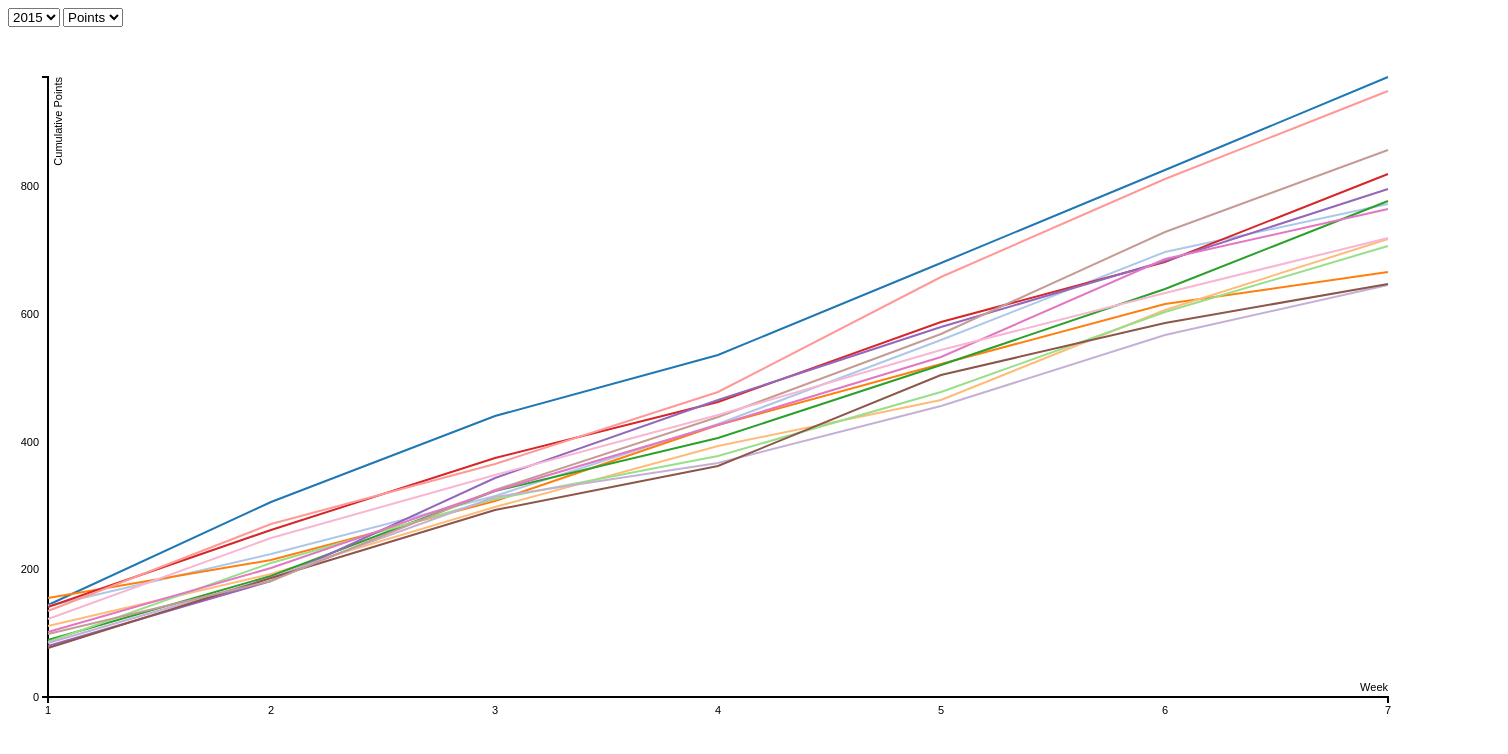
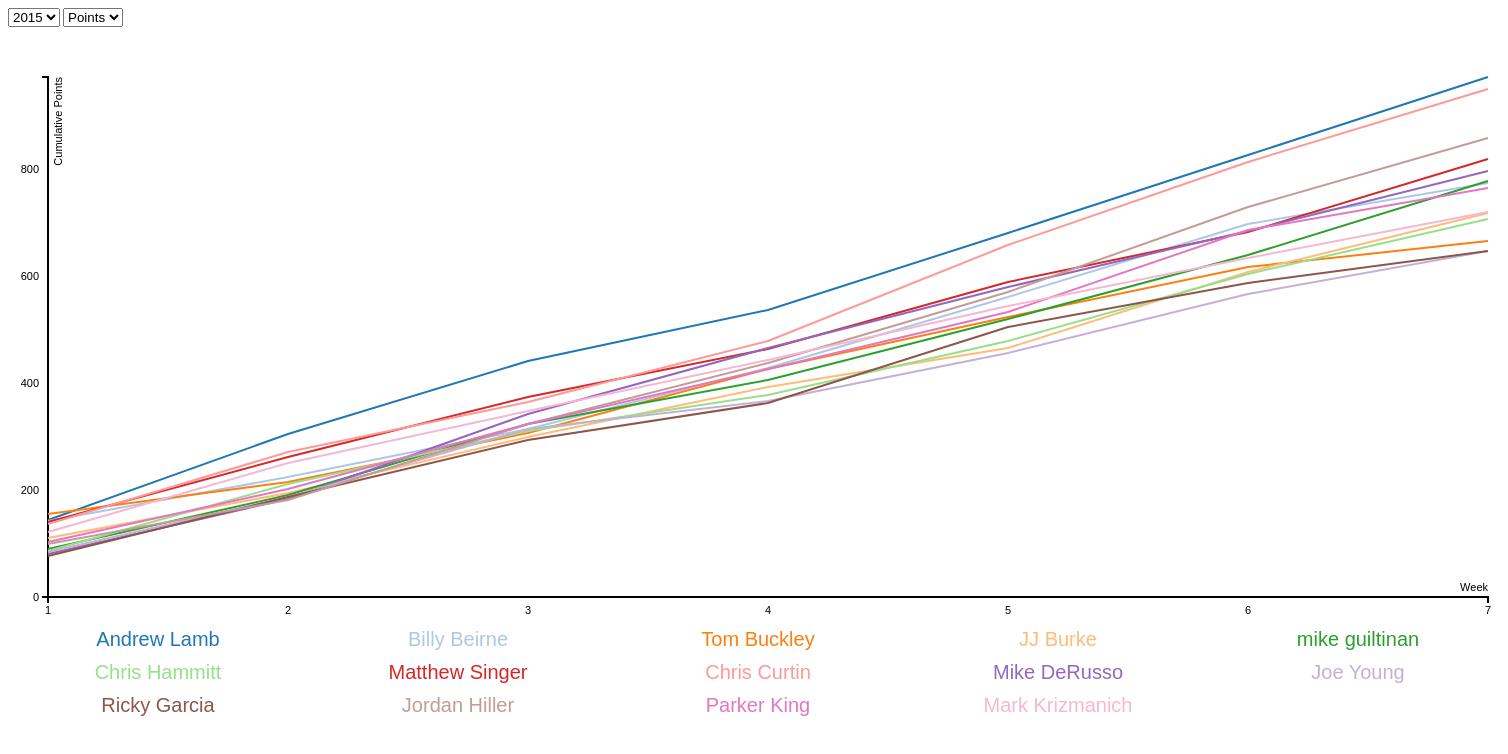
Before and after one commit to jjburke1/jjburke1.github.io, a plain HTML site: page la_liga_port_lodge.html in a window 1280 px wide. Shown: the whole page, 1508 px wide, since content can reach past the window. Drawn offline with nearby package versions, Linux system fonts and the light colour scheme.

Commit message:
updated page with labels

```diff
--- a/la_liga_port_lodge.html
+++ b/la_liga_port_lodge.html
@@ -30,6 +30,15 @@ fill: none;
   height: 28px;
   pointer-events: none;
 }
+
+.semihidden {
+	opacity: .3
+	}
+
+.hidden {
+	pointer-events: none;
+	opacity: 0;
+	}
 </style>
 <body>
 <select id = "year">
@@ -38,15 +47,17 @@ fill: none;
 	<option value = "points">Points</option>
 	<option value = "wins">Wins</option>
 </select>
+</br>
 <script src="https://cdnjs.cloudflare.com/ajax/libs/d3/3.5.6/d3.min.js" charset="utf-8"></script>
 
 <script>
 var margin = {top: 50, right: 20, bottom: 30, left: 40},
-    width = 1400 - margin.left - margin.right,
-    height = 700 - margin.top - margin.bottom;
+    width = 1500 - margin.left - margin.right,
+    height = 600 - margin.top - margin.bottom;
 
 var data;
 var test_data;
+var classes;
 /*
  * value accessor - returns the value to encode for a given data object.
  * scale - maps value to a visual display encoding, such as a pixel position.
@@ -80,6 +91,9 @@ var svg = d3.select("body").append("svg")
     .attr("height", height + margin.top + margin.bottom)
   .append("g")
     .attr("transform", "translate(" + margin.left + "," + margin.top + ")");
+var text_svg = d3.select("body").append("svg")
+    .attr("width", width + margin.left + margin.right)
+    .attr("height", 100)
 var by_player2;
 // add the tooltip area to the webpage
 var tooltip = d3.select("body").append("div")
@@ -206,13 +220,39 @@ test_data = player
 	svg.select(".gline")
 	.append("path")
 	.data(by_player)
-	.attr("class","graph_line")
+	.attr("class", d.key + " graph_line")
 .attr("id", d.key)
 .style("stroke",color(d.key))
 .attr("d", valueline(d.values))
 .append("title")
 	.html(d.key);
 });
+text_svg.selectAll(".playerlabel").remove();
+text_svg.selectAll(".playerlabel")
+	.data(by_player2)
+	.enter().append("text")
+	.attr("class",function(d) {return d.key + " playerlabel";})
+	.attr("text-anchor","middle")
+	.attr("x",function(d, i) {if(i < 5 ) {return (i * ((width + margin.right + margin.left)/5)) + ((width + margin.right + margin.left)/10)  }
+	else if(i < 10 ) {return ((i - 5) * ((width + margin.right + margin.left)/5)) + ((width + margin.right + margin.left)/10)  }
+	else {return ((i - 10) * ((width + margin.right + margin.left)/5)) + ((width + margin.right + margin.left)/10)  }
+	})
+	.attr("y",function(d, i) {if(i < 5) { return (100) / 6}
+	else if (i < 10) {return (100) * (1/2)}
+	else {return (100) * (5/6)}
+
+	})
+	.text(function(d) {return d.key;})
+	.style("fill",function(d) {return color(d.key);})
+	.style("font-size","20px")
+	.on("click",function(d) {classes = d3.select(this).attr("class").split(" ")[0] + "." + d3.select(this).attr("class").split(" ")[1];
+	if(d3.select(this).attr("class").match(/semihidden.*/))
+	{d3.select(this).classed("semihidden",false);
+	d3.select("." + classes + ".graph_line").classed("hidden",false);}
+	else
+	{d3.select(this).classed("semihidden",true);
+	d3.select("." + classes + ".graph_line").classed("hidden",true);}});
+
 
 d3.selectAll("path.graph_line").on("mouseover",function(d) {
 d3.selectAll("path.graph_line").style("opacity",.2);
```
